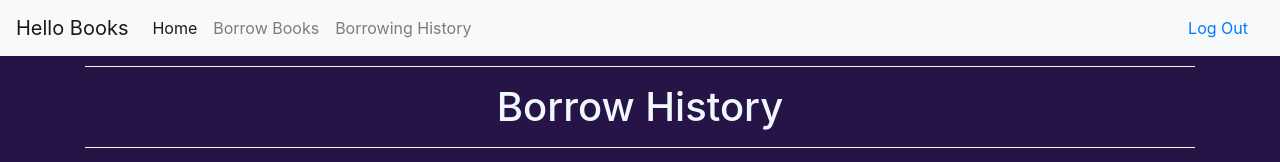
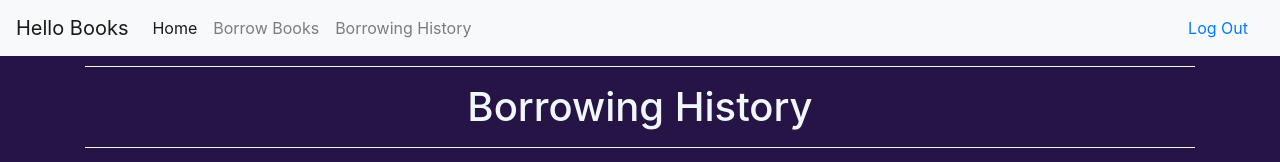
Before and after one commit to brandeddavid/Hello-Books-React, a React (Create React App) app: page /history in a window 1280 px wide. Shown: the top 162 px of the page. Built offline with nearby package versions, Linux system fonts and the light colour scheme; no server answers; sample sign-in values are in the browser's storage.

Commit message:
[Chore]Add line breaks

```diff
--- a/src/components/library/library.jsx
+++ b/src/components/library/library.jsx
@@ -13,7 +13,13 @@ class Library extends Component {
       <React.Fragment>
         <IndexNav />
         <div className="container">
+          <div className="row">
+            <div className="col-md-12">
+              <div className="text-center">
+                <hr />
                 <h1>Book Library</h1>
+                <hr />
+              </div>
               <table className="table table-striped">
                 <thead className="thead-dark">
                   <tr>
@@ -31,11 +37,15 @@ class Library extends Component {
                       <td>{book.author}</td>
                       <td>{book.isbn}</td>
                       <td>{book.publisher}</td>
-                  <td>{book.availability ? "Available" : "Not Available"}</td>
+                      <td>
+                        {book.availability ? "Available" : "Not Available"}
+                      </td>
                     </tr>
                   ))}
                 </tbody>
               </table>
+            </div>
+          </div>
         </div>
       </React.Fragment>
     );
--- a/src/components/user/history/borrowHistory.jsx
+++ b/src/components/user/history/borrowHistory.jsx
@@ -13,7 +13,7 @@ class BorrowHistory extends Component {
             <div className="col-lg-12">
               <div className="text-center">
                 <hr />
-                <h1>Borrow History</h1>
+                <h1>Borrowing History</h1>
                 <hr />
               </div>
               <div className="table-responsive">
```
Lines whose indentation alone changed are shown as unchanged.
